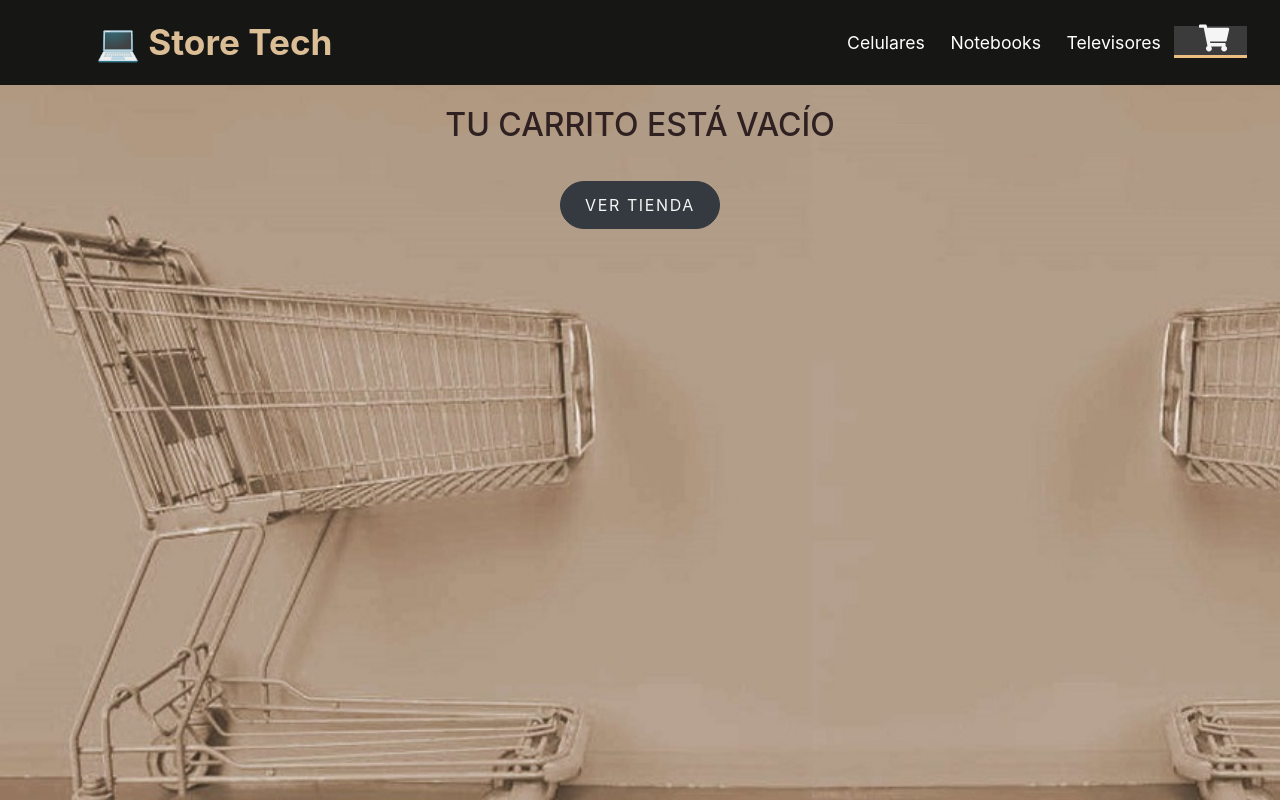
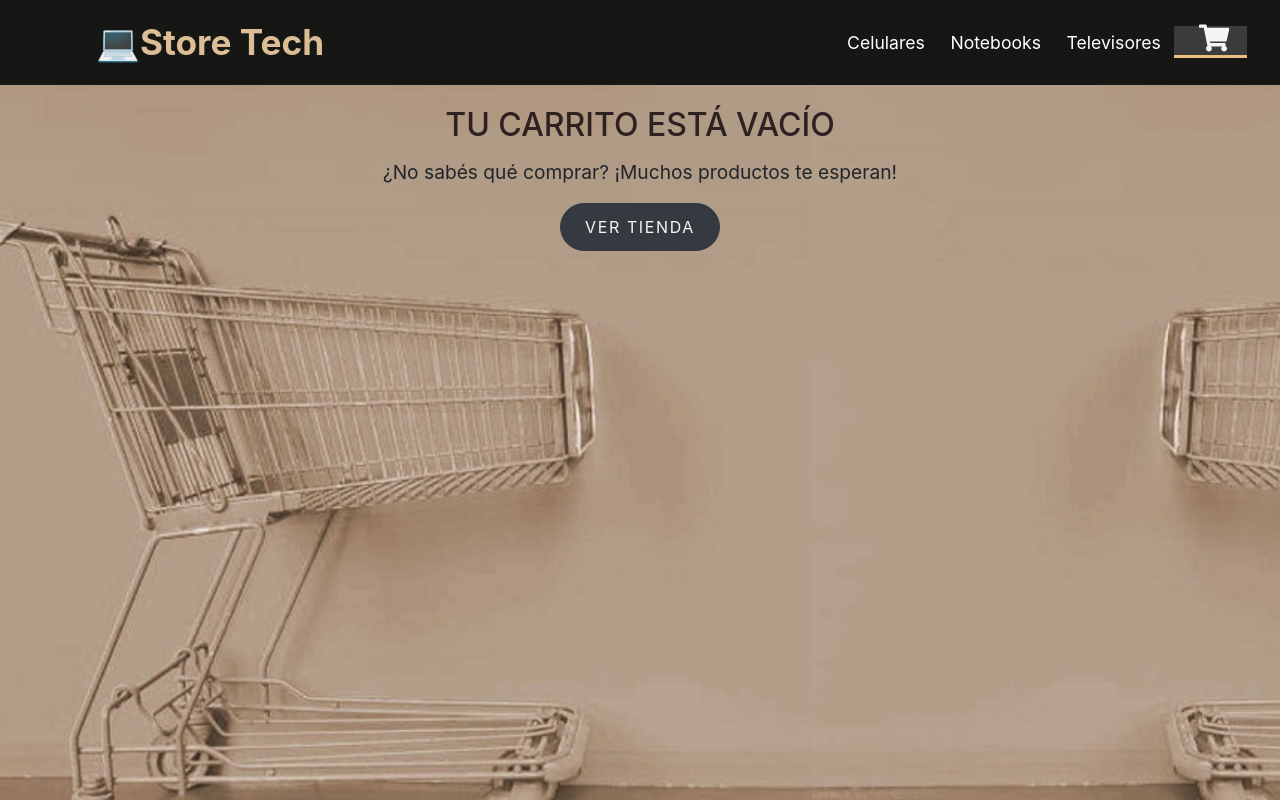
Before and after one commit to oliveravictor/store-tech, a React (Create React App) app: page /cart in a window 1280 px wide. Shown: the top 800 px of the page. Built offline with nearby package versions, Linux system fonts and the light colour scheme.

Commit message:
header, and refactoring

```diff
--- a/src/Components/Cart/Cart.css
+++ b/src/Components/Cart/Cart.css
@@ -3,6 +3,7 @@
   background-size: cover;
   background-repeat: no-repeat;
   min-height: 100vh;
+  margin-top: 0;
 }
 
 .cart__title {
@@ -21,6 +22,12 @@
   height: 3rem;
   letter-spacing: 0.1rem;
   width: 10rem;
+}
+
+.cart__subtitle {
+  font-size: 1.2rem;
+  text-align: center;
+  margin-top: -1.4rem;
 }
 
 @media screen and (max-width: 576px) {
--- a/src/Components/Cart/Cart.js
+++ b/src/Components/Cart/Cart.js
@@ -16,6 +16,9 @@ const Cart = () => {
     return (
       <div className={"cart__font"}>
         <p className={"cart__title"}>TU CARRITO ESTÁ VACÍO</p>
+        <p className={"cart__subtitle"}>
+          ¿No sabés qué comprar? ¡Muchos productos te esperan!
+        </p>
         <div className={"d-flex justify-content-center "}>
           <Link to="/">
             <Button md={3} className={"cart__button mt-0"} variant={"dark"}>
@@ -72,7 +75,7 @@ const Cart = () => {
           </Button>
           <Link to="/">
             <Button className={"ml-2 mt-3 mb-5"} variant={"dark"}>
-              Comprar
+              Terminar compra
             </Button>
           </Link>
         </div>
--- /dev/null
+++ b/src/Components/Header/Header.css
@@ -0,0 +1,13 @@
+.header__container {
+  background: url("../../Assets/img-page/header.jpg");
+  background-size: contain;
+  height: 360px;
+  width: 100%;
+}
+
+@media screen and (max-width: 576px) {
+  .header__container {
+    height: 200px;
+    background-size: cover;
+  }
+}
--- /dev/null
+++ b/src/Components/Header/Header.js
@@ -0,0 +1,7 @@
+import "./Header.css";
+
+const Header = () => {
+  return <div className={"header__container"}></div>;
+};
+
+export default Header;
--- a/src/Components/ItemDetail/ItemDetail.css
+++ b/src/Components/ItemDetail/ItemDetail.css
@@ -96,9 +96,7 @@
   color: rgb(134, 103, 60);
   font-size: 1rem;
   font-weight: bolder;
-  display: flex;
   text-transform: uppercase;
-  justify-content: flex-end;
 }
 
 .detail__buynext:hover {
@@ -155,7 +153,7 @@
 
   .detail__buynext {
     display: flex;
-    font-size: 0.8rem;
+    font-size: 1rem;
     justify-content: center;
   }
 }
--- a/src/Components/ItemDetail/ItemDetail.js
+++ b/src/Components/ItemDetail/ItemDetail.js
@@ -54,7 +54,7 @@ const ItemDetail = ({ detail }) => {
           )}
           <Link to={"/cart"}>
             <Button variant="dark" className={"detail__sales"}>
-              COMPRAR
+              MI CARRITO
             </Button>
           </Link>
         </div>
@@ -89,12 +89,12 @@ const ItemDetail = ({ detail }) => {
                 {counter == 0 ? detail.price : updatedPrice}
               </p>
             ) : (
-              <Link to={"/"} className="detail__buynext">
-                <p>
+              <div className={"text-right"}>
+                <Link to={"/"} className={"detail__buynext"}>
                   Seguir comprando
                   <RiArrowGoBackFill className="mb-3" />
-                </p>
-              </Link>
+                </Link>
+              </div>
             )}
             <div className="detail__itemcount__button">{payment()}</div>
           </div>
--- a/src/Components/ItemDetailContainer/ItemDetailContainer.js
+++ b/src/Components/ItemDetailContainer/ItemDetailContainer.js
@@ -3,6 +3,7 @@ import { useState, useEffect } from "react";
 import { useParams } from "react-router-dom";
 import ScaleLoader from "react-spinners/ScaleLoader";
 import { getFirestore } from "../../firebase";
+import Header from "./../Header/Header";
 
 const ItemDetailContainer = () => {
   const [detail, setDetails] = useState({});
@@ -11,9 +12,9 @@ const ItemDetailContainer = () => {
 
   const getItems = () => {
     const db = getFirestore();
-    const itemsDb = db.collection("items");
-    const itemId = itemsDb.doc(id);
-    itemId
+    const items = db.collection("items");
+    const item = items.doc(id);
+    item
       .get()
       .then((doc) => {
         if (!doc.exists) {
@@ -45,6 +46,7 @@ const ItemDetailContainer = () => {
         </div>
       ) : (
         <>
+          <Header />
           <h3 className={"text-center mt-4"}>Detalle del producto</h3>
           <ItemDetail detail={detail} />
         </>
--- a/src/Components/ItemList/ItemList.js
+++ b/src/Components/ItemList/ItemList.js
@@ -1,6 +1,7 @@
 import Item from "../Item/Item";
 import "./ItemList.css";
 import { useParams } from "react-router";
+import Header from "./../Header/Header";
 
 const ItemList = ({ items }) => {
   const { categoryId } = useParams();
@@ -8,6 +9,7 @@ const ItemList = ({ items }) => {
   if (categoryId === undefined) {
     return (
       <div style={{ minHeight: "100vh" }}>
+        <Header />
         <p className={"itemList-title"}> Catalogo de productos</p>
         <div className="itemsContainer">
           {items.map((item, id) => (
@@ -21,6 +23,7 @@ const ItemList = ({ items }) => {
   } else {
     return (
       <div style={{ minHeight: "100vh" }}>
+        <Header />
         <h2 className={"itemList-title"}>{categoryId}</h2>
         <div className="itemsContainer">
           {items
--- a/src/Components/Navbar/Navbar.css
+++ b/src/Components/Navbar/Navbar.css
@@ -16,7 +16,12 @@ header {
   align-items: center;
 }
 
-.title {
+.menu {
+  margin: 0 1.8rem 0 0;
+  padding: 0.5rem 0.25rem;
+}
+
+.menu__label {
   color: white;
   cursor: pointer;
   font-size: 2.2rem;
@@ -26,17 +31,12 @@ header {
   margin: 0 auto;
 }
 
-.title:hover {
+.menu__label:hover {
   color: rgb(219, 189, 150);
   text-decoration: none;
 }
 
-.menu {
-  margin: 0 1.8rem 0 0;
-  padding: 0.5rem 0.25rem;
-}
-
-.menu-options {
+.menu__options {
   font-size: 1.1rem;
   list-style: none;
   text-decoration: none;
@@ -44,19 +44,19 @@ header {
   padding: 0 0.8rem;
 }
 
-.menu-options:hover {
+.menu__options:hover {
   color: rgb(246, 235, 169);
   text-decoration-line: none;
 }
 
-header .menu-options.active {
+header .menu__options.active {
   background: rgb(236, 190, 129);
   color: #161615;
   font-weight: 500;
   text-transform: uppercase;
 }
 
-header .menu-options.cartOn {
+header .menu__options.cartOn {
   border-bottom: 0.2rem solid rgb(236, 190, 129);
   background: #3b3b3b;
 }
@@ -65,18 +65,29 @@ header .menu-options.cartOn {
   font-size: 1.5rem;
 }
 
+.menu__container {
+  position: sticky;
+  top: 0;
+  padding-top: 0;
+  padding-bottom: 0;
+  z-index: 1000;
+}
+
 @media screen and (max-width: 576px) {
   header {
     justify-content: center;
   }
-  .title {
-    padding: 0.5rem 0rem;
-  }
+
   .menu {
     display: block;
     margin: 0 auto;
   }
-  .menu-options {
+
+  .menu__label {
+    padding: 0.5rem 0rem;
+  }
+
+  .menu__options {
     font-size: 1rem;
     padding: 0 0.4rem;
   }
--- a/src/Components/Navbar/Navbar.js
+++ b/src/Components/Navbar/Navbar.js
@@ -4,34 +4,38 @@ import { NavLink, Link } from "react-router-dom";
 
 const Navbar = () => {
   return (
-    <header>
+    <header className="menu__container">
       <Link exact to="/">
-        <label className="title">💻 Store Tech</label>
+        <label className="menu__label">💻Store Tech</label>
       </Link>
       <ul className="menu">
         <NavLink
-          className="menu-options"
+          className="menu__options"
           to="/category/celulares"
           activeClassName={"active"}
         >
           Celulares
         </NavLink>
         <NavLink
-          className="menu-options"
+          className="menu__options"
           to="/category/notebooks"
           activeClassName={"active"}
         >
           Notebooks
         </NavLink>
         <NavLink
-          className="menu-options"
+          className="menu__options"
           to="/category/televisores"
           activeClassName={"active"}
         >
           Televisores
         </NavLink>
-        <NavLink className="menu-options" to="/cart" activeClassName={"cartOn"}>
-          <Cartwidget className="cart" />
+        <NavLink
+          className="menu__options"
+          to="/cart"
+          activeClassName={"cartOn"}
+        >
+          <Cartwidget />
         </NavLink>
       </ul>
     </header>
```
Also changed, not shown: src/Assets/img-page/header.jpg (added).
